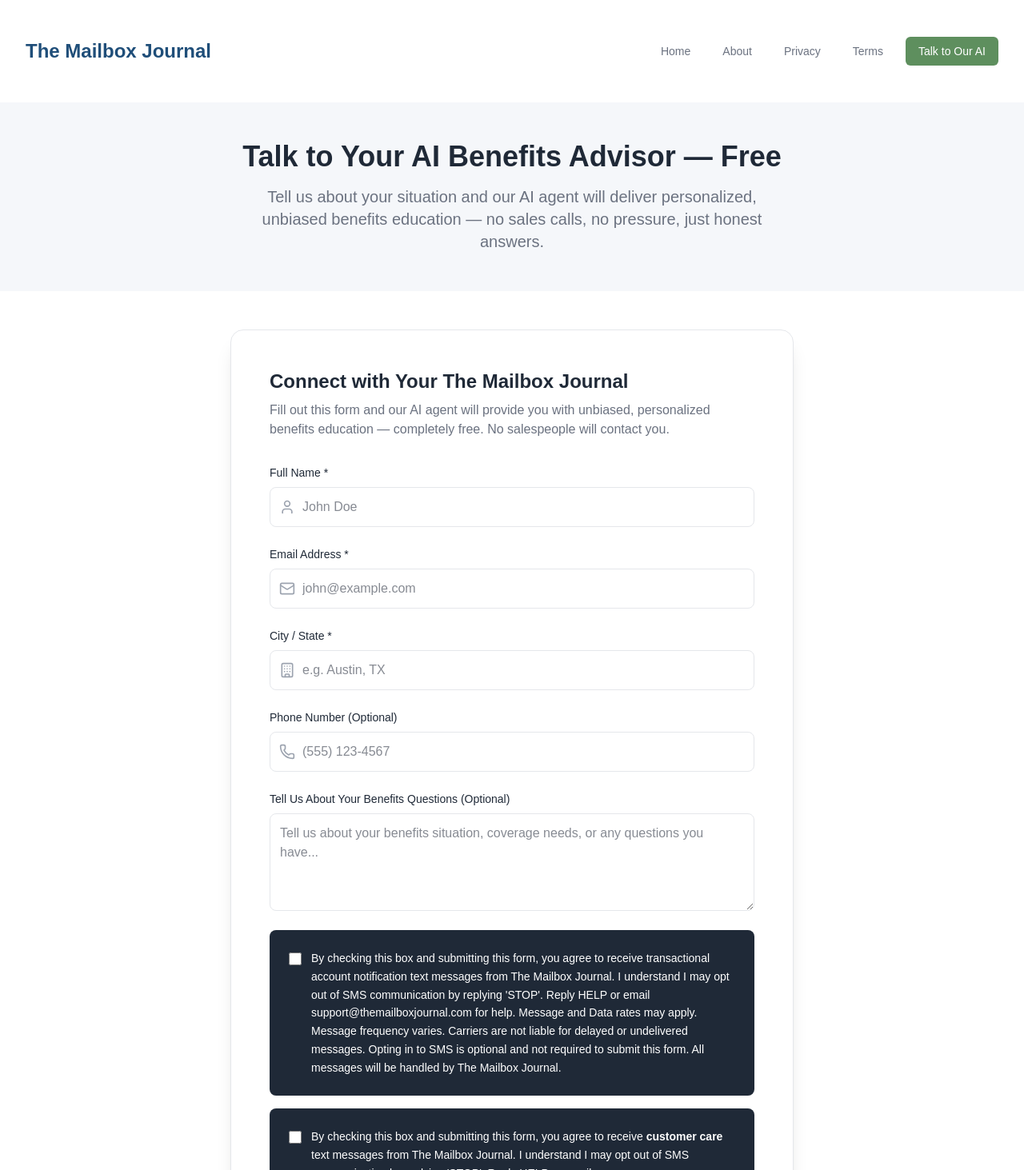
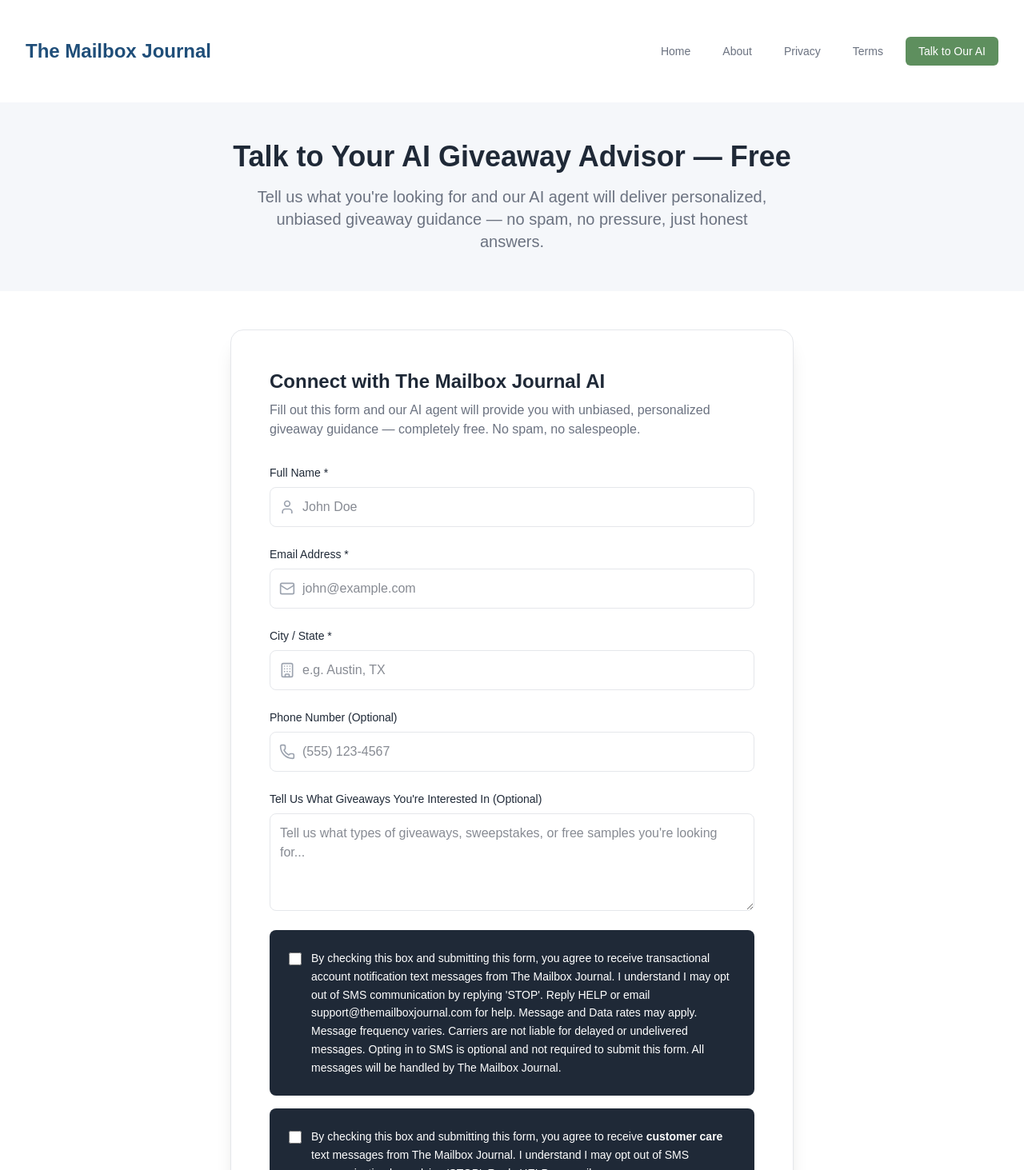
Before and after one commit to Textingman/push-mailboxjournal, a Next.js app: page /signup in a window 1280 px wide. Shown: the top 1463 px of the page at 80% size. Built offline with nearby package versions, Linux system fonts and the light colour scheme.

Commit message:
Update /signup page copy to reflect giveaway focus

```diff
--- a/app/signup/page.tsx
+++ b/app/signup/page.tsx
@@ -47,10 +47,10 @@ export default function SignupPage() {
         <div className="max-w-7xl mx-auto px-4 sm:px-6 lg:px-8">
           <div className="text-center">
             <h1 className="text-4xl font-extrabold mb-4" style={{ color: '#1F2937' }}>
-              Talk to Your AI Benefits Advisor — Free
+              Talk to Your AI Giveaway Advisor — Free
             </h1>
             <p className="text-xl max-w-2xl mx-auto" style={{ color: '#6B7280' }}>
-              Tell us about your situation and our AI agent will deliver personalized, unbiased benefits education — no sales calls, no pressure, just honest answers.
+              Tell us what you're looking for and our AI agent will deliver personalized, unbiased giveaway guidance — no spam, no pressure, just honest answers.
             </p>
           </div>
         </div>
@@ -81,9 +81,9 @@ export default function SignupPage() {
           ) : (
             <>
               <div className="mb-8">
-                <h2 className="text-2xl font-bold mb-2" style={{ color: '#1F2937' }}>Connect with Your The Mailbox Journal</h2>
+                <h2 className="text-2xl font-bold mb-2" style={{ color: '#1F2937' }}>Connect with The Mailbox Journal AI</h2>
                 <p style={{ color: '#6B7280' }}>
-                  Fill out this form and our AI agent will provide you with unbiased, personalized benefits education — completely free. No salespeople will contact you.
+                  Fill out this form and our AI agent will provide you with unbiased, personalized giveaway guidance — completely free. No spam, no salespeople.
                 </p>
               </div>
 
@@ -182,7 +182,7 @@ export default function SignupPage() {
                 {/* Message Field */}
                 <div>
                   <label htmlFor="message" className="block text-sm font-medium mb-2" style={{ color: '#1F2937' }}>
-                    Tell Us About Your Benefits Questions (Optional)
+                    Tell Us What Giveaways You're Interested In (Optional)
                   </label>
                   <textarea
                     id="message"
@@ -192,7 +192,7 @@ export default function SignupPage() {
                     onChange={handleChange}
                     className="block w-full px-3 py-3 rounded-lg text-gray-900"
                     style={{ border: '1px solid #E5E7EB' }}
-                    placeholder="Tell us about your benefits situation, coverage needs, or any questions you have..."
+                    placeholder="Tell us what types of giveaways, sweepstakes, or free samples you're looking for..."
                   />
                 </div>
 
```
